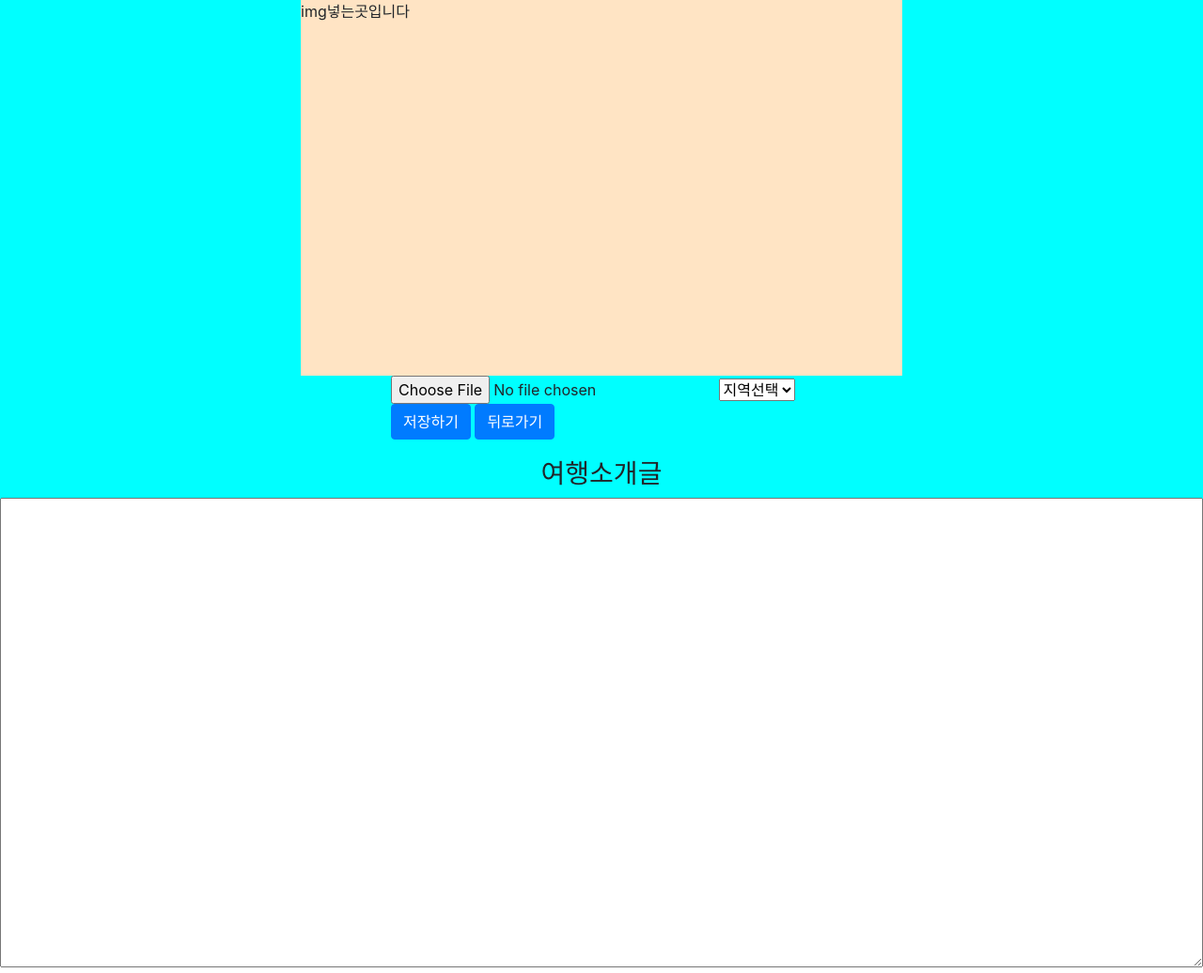
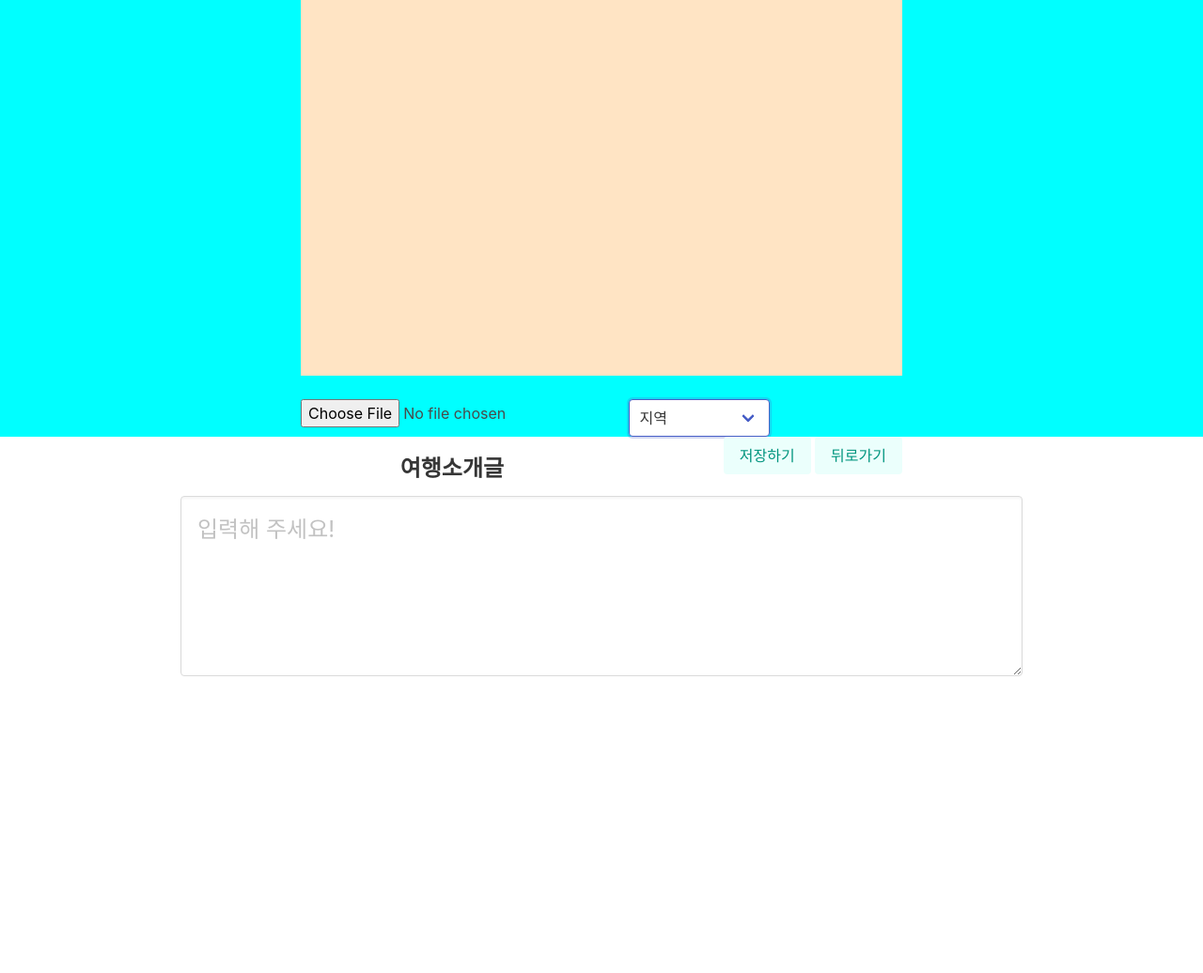
Before and after one commit to wonjunKim8/first-project, a Flask app: page /detail in a window 1280 px wide. Shown: the whole page at 94% size. After the commit the page ends 720 px from the top, so only its background shows below. Run offline with Flask 2, Linux system fonts and the light colour scheme; some libraries are stand-ins or nearby versions.

Commit message:
templates detail.html 수정본

```diff
--- a/templates/detail.html
+++ b/templates/detail.html
@@ -8,6 +8,7 @@
   <!-- Bootstrap CSS -->
   <link rel="stylesheet" href="https://maxcdn.bootstrapcdn.com/bootstrap/4.0.0/css/bootstrap.min.css"
     integrity="sha384-Gn5384xqQ1aoWXA+058RXPxPg6fy4IWvTNh0E263XmFcJlSAwiGgFAW/dAiS6JXm" crossorigin="anonymous">
+  <link rel="stylesheet" href="https://cdn.jsdelivr.net/npm/bulma@0.9.4/css/bulma.min.css">
   <!-- Optional JavaScript -->
   <!-- jQuery first, then Popper.js, then Bootstrap JS -->
   <script src="https://ajax.googleapis.com/ajax/libs/jquery/3.5.1/jquery.min.js"></script>
@@ -67,10 +68,10 @@
       $.ajax({
         type: 'POST',
         url: '/travel',
-        data: { image_give: img, region_give: region, content_give: content, names_give:name},
+        data: { image_give: img, region_give: region, content_give: content, names_give: name },
         success: function (response) {
           alert(response['msg'])
-          window.location.reload()
+          window.location.reload('/')
         }
       });
     }
@@ -92,48 +93,66 @@
 
     .mini_section {
       margin: 0 auto;
-      width: 35%;
+      width: 50%;
+      margin-top: 25px;
     }
 
     .content {
-      width: 100%;
+      width: 70%;
       height: 500px;
+      margin: 0 auto;
     }
 
     .content>h3 {
       text-align: center;
       margin-top: 20px;
     }
+
+    .btn-box {
+      float: right;
+
+    }
   </style>
 </head>
 
 <body>
   <div class="wrap">
+    <header>
+    </header>
 
 
     <form enctype="multipart/form-data" class="img_boxes">
       <div id="image-show" class="img_section">
-        img넣는곳입니다
       </div>
     </form>
     <div class="mini_section">
       <input type="file" accept="image/*" onchange="loadFile(this)">
-      <select class="form-select" aria-label="Default select example">
-        <option selected>지역선택</option>
+      <div class="select">
+        <select style="width: 150px;" class="is-focused">
+          <option selected>지역</option>
           <option id="region" value="서울">서울</option>
           <option id="region" value="부산">부산</option>
           <option id="region" value="경기">경기</option>
+          <option id="region" value="충청">충청</option>
           <option id="region" value="전라">전라</option>
-        <option id="region" value="경상">경상</option>
-        <option id="region" value="충청">충청</option>
-        <option id="region" value="제주">제주</option>
+          <option id="region" value="경북">경북</option>
+          <option id="region" value="경남">경남</option>
         </select>
-      <button onclick=" save_order()" class="btn btn-primary" type="submit">저장하기</button>
-      <button onclick='window.location.href = "/"' class="btn btn-primary" type="submit">뒤로가기</button>
+      </div>
+      <div class="btn-box">
+        <button onclick=" save_order()" class="button is-primary is-light">저장하기</button>
+        <button onclick='window.location.href = "/"' class="button is-primary is-light">뒤로가기</button>
+      </div>
+    </div>
+
   </div>
   <div class="content">
     <h3>여행소개글</h3>
-      <textarea id="content" style="height: 500px;width: 100%;"></textarea>
+    <div class="field">
+      <div class="control">
+        <textarea class="textarea is-large" placeholder="입력해 주세요!"></textarea>
+      </div>
+    </div>
   </div>
 
   </div>
```
Lines whose indentation alone changed are shown as unchanged.
